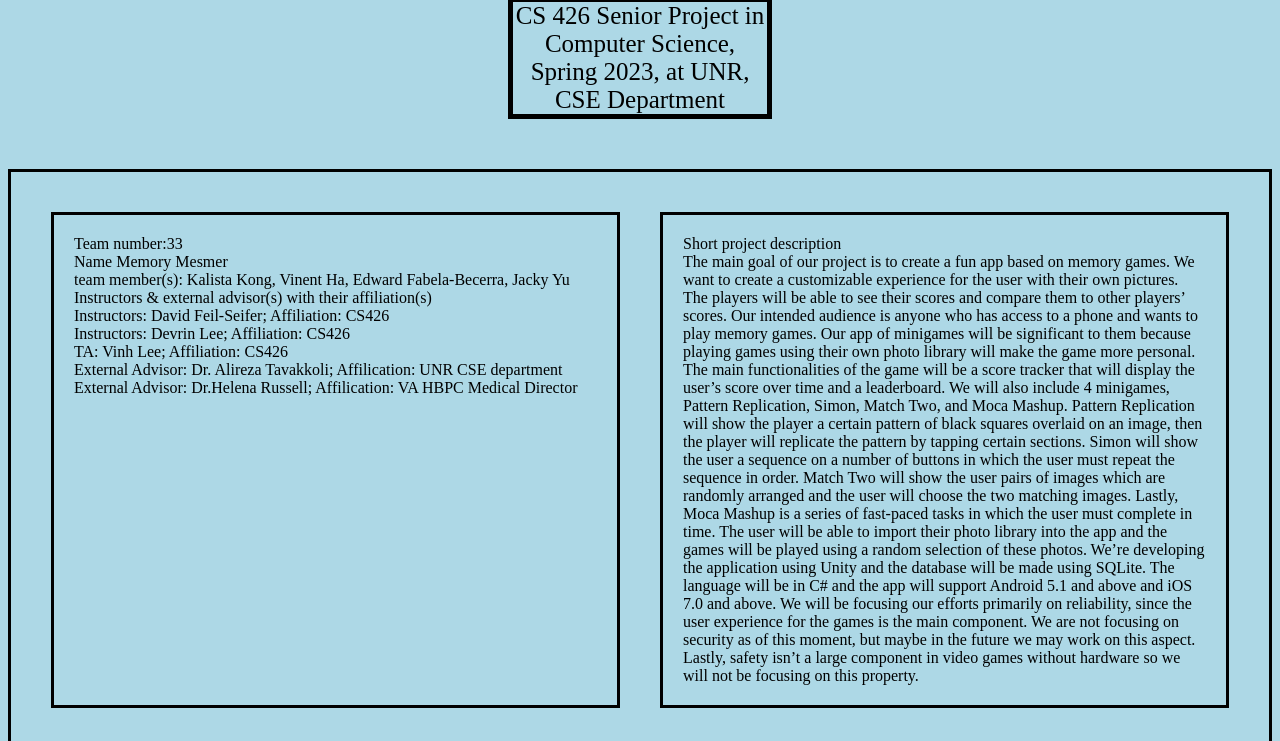
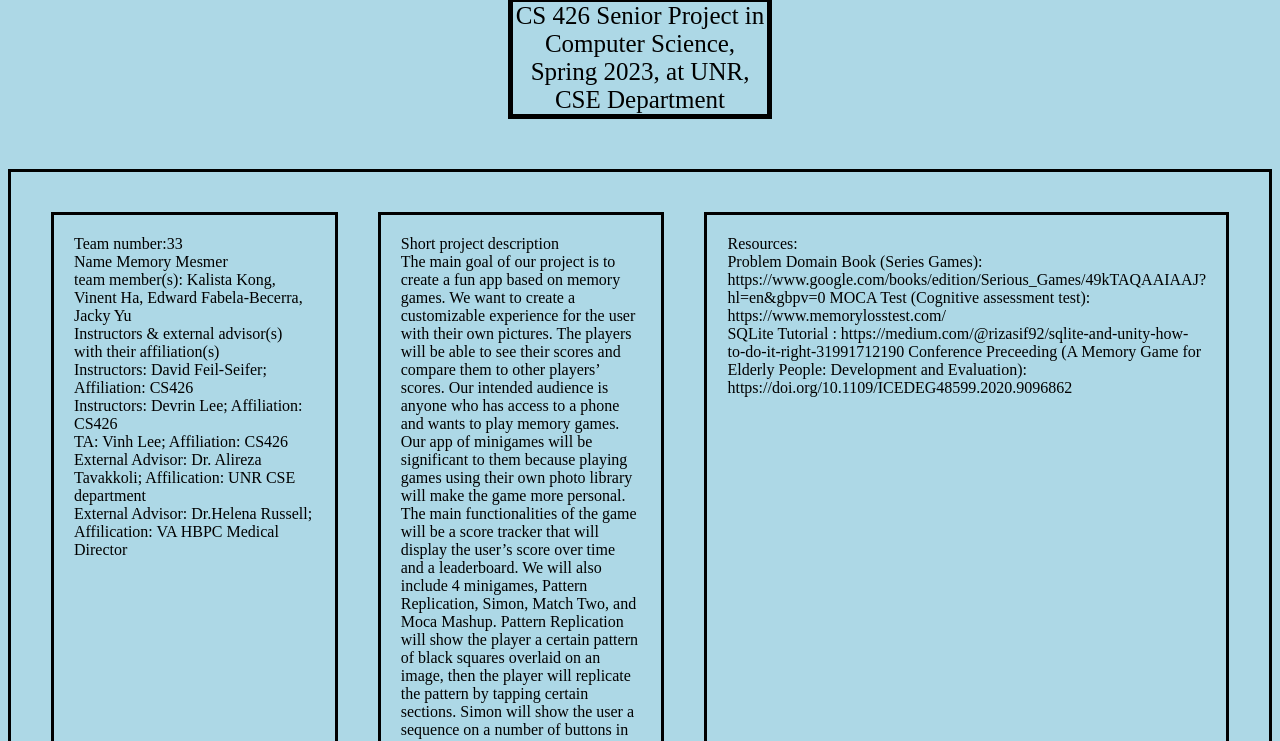
Before and after one commit to EddieF07/MemoryMesmer, a plain HTML site: page index.html in a window 1280 px wide. Shown: the part 211-952 px from the top of the page. Drawn offline with Linux system fonts and the light colour scheme.

Commit message:
WIP Added the project related resources
Edward, I don't know how to make it look nicer, just added the information since you are busy.

```diff
--- a/index.html
+++ b/index.html
@@ -55,10 +55,15 @@
 
     </div>
 
+    <div class = "container-child">
 
+        <div>
+            Resources: <br>
 
-
-
+            Problem Domain Book (Series Games): https://www.google.com/books/edition/Serious_Games/49kTAQAAIAAJ?hl=en&gbpv=0
+            MOCA Test (Cognitive assessment test): https://www.memorylosstest.com/ <br>
+            SQLite Tutorial : https://medium.com/@rizasif92/sqlite-and-unity-how-to-do-it-right-31991712190
+            Conference Preceeding (A Memory Game for Elderly People: Development and Evaluation): https://doi.org/10.1109/ICEDEG48599.2020.9096862
   </div>
 
 </body>
```
